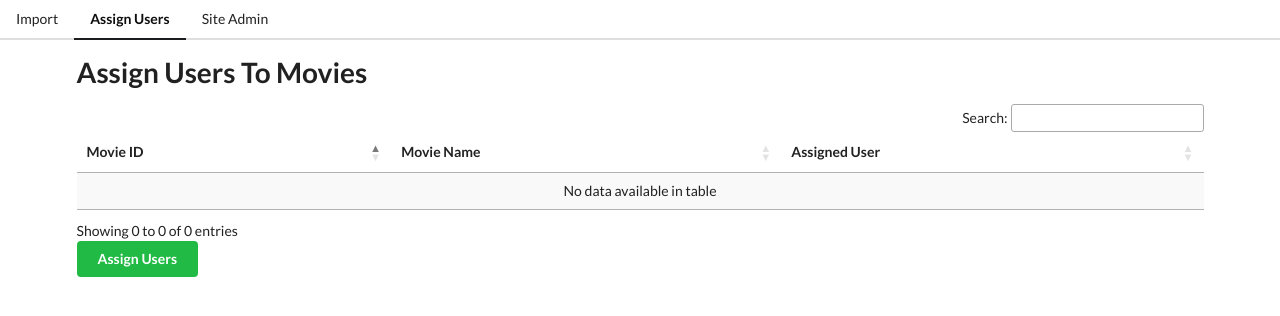
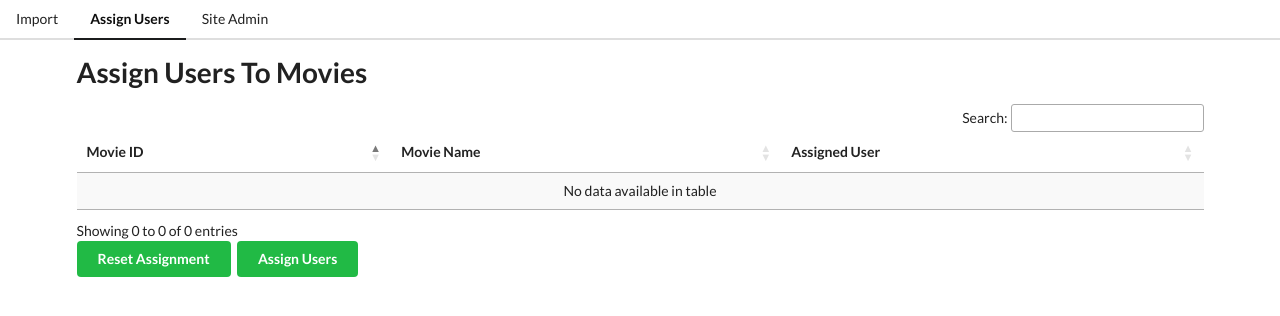
Before and after one commit to nishanthegde/movie_launcher, a Django app: page /upload/assign_movies in a window 1280 px wide. Shown: the top 316 px of the page. Run offline with Django 3.2, Linux system fonts and the light colour scheme; data that the repository does not hold is empty; some libraries are stand-ins or nearby versions.

Commit message:
checkin after live coding session 9/9

```diff
--- a/src/import_csv/templates/import/assign_movies.html
+++ b/src/import_csv/templates/import/assign_movies.html
@@ -11,6 +11,7 @@
             </div>
         </div>
     {% endif %}
+
     <h1>Assign Users To Movies</h1>
     <form method="post">
         {% csrf_token %}
@@ -37,7 +38,8 @@
             {% endfor %}
           </tbody>
         </table>
-        <button type="submit" class="ui positive button">Assign Users</button>
+        <button name = "reset" type="submit" class="ui positive button">Reset Assignment</button>
+        <button name = "assign" type="submit" class="ui positive button">Assign Users</button>
     </form>
 
 {% endblock %}
--- a/src/import_csv/views.py
+++ b/src/import_csv/views.py
@@ -48,28 +48,40 @@ def import_file_view(request):
     }
     return render(request, 'import/upload.html', context)
 
+def reset_movies():
+    movies = Movie.objects.all()
+
+    for movie in movies:
+        movie.movie_user = None
+        movie.save()
+
 
 def assign_movies_view(request):
     error_message = None
     AssignMovieFormSet = modelformset_factory(Movie, form=AssignMovieForm)
-
     formset = None
 
     if request.method == 'POST':
 
-        if Movie.objects.count() == 0:
-            error_message = f"Import movies first!"
+        if "assign" in request.POST:
+            print('assign')
+            if Movie.objects.count() == 0:
+                error_message = f"Import movies first!"
+            else:
+                formset = AssignMovieFormSet(request.POST)
+                formset.clean()
+                for form in formset:
+                    movie_id = form.cleaned_data.get("movie_id", None)
+                    movie_user = form.cleaned_data.get("movie_user", None)
+
+                    if form.has_changed():
+                        movie = Movie.objects.get(movie_id=movie_id)
+                        movie.movie_user = movie_user
+                        movie.save()
         else:
-            formset = AssignMovieFormSet(request.POST)
-            formset.clean()
-            for form in formset:
-                movie_id = form.cleaned_data.get("movie_id", None)
-                movie_user = form.cleaned_data.get("movie_user", None)
-
-                if form.has_changed():
-                    movie = Movie.objects.get(movie_id=movie_id)
-                    movie.movie_user = movie_user
-                    movie.save()
+            print('reset')
+            reset_movies()
+            formset = AssignMovieFormSet()
     else:
         formset = AssignMovieFormSet()
 
```
